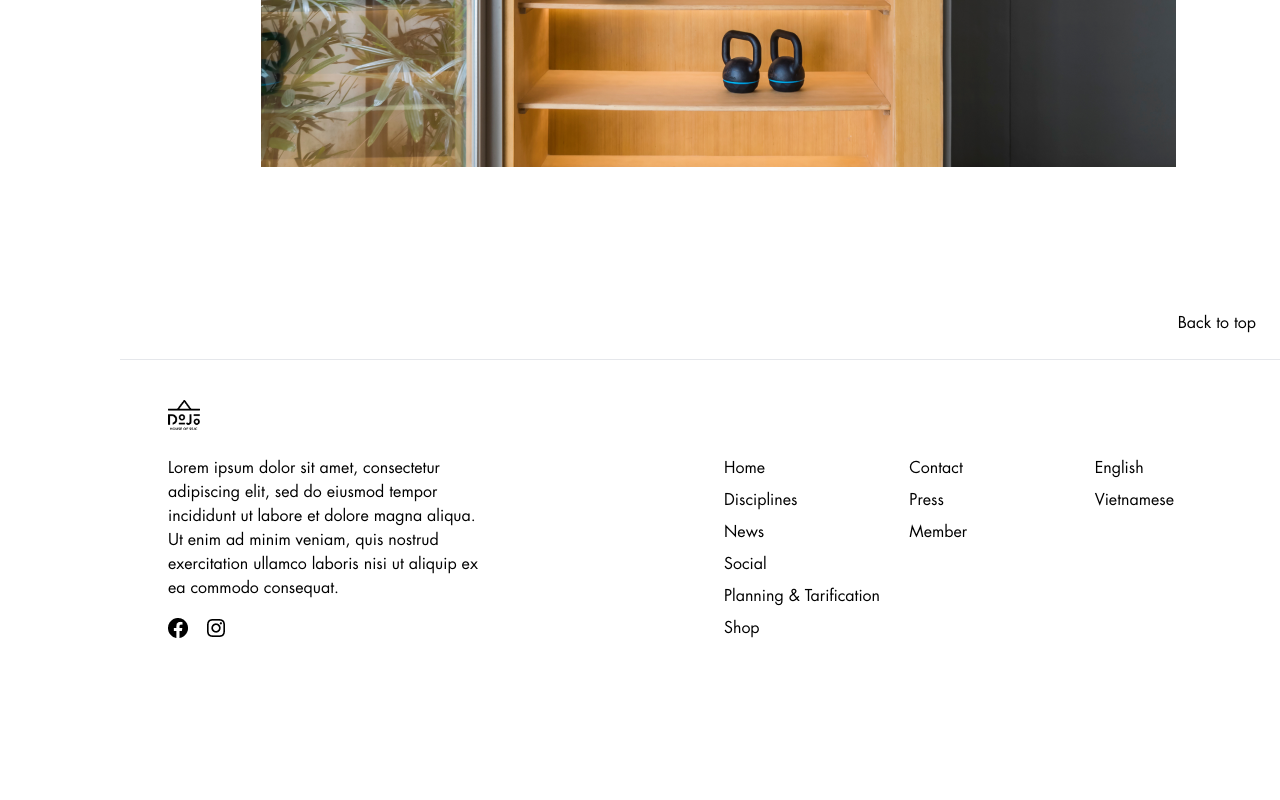
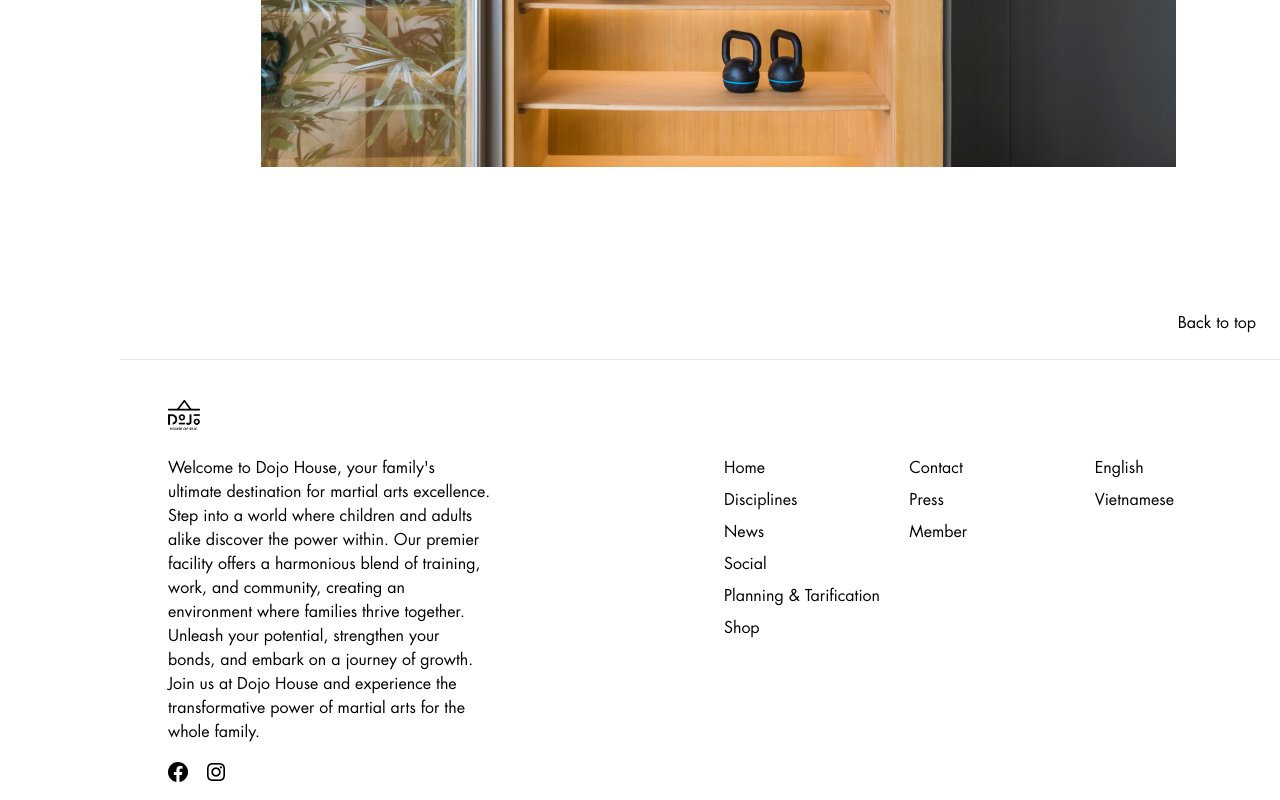
Before and after one commit to akpascalp/ssjc-site, a Vue app: page / in a window 1280 px wide. Shown: the part 9817-10617 px from the top of the page. Before the commit the page ends 10473 px from the top, so only its background shows below. Built offline with nearby package versions, Linux system fonts and the light colour scheme.

Commit message:
Update footer text

```diff
--- a/src/layouts/partials/Footer.vue
+++ b/src/layouts/partials/Footer.vue
@@ -12,9 +12,11 @@
       <div class="grid grid-cols-6 pt-6 text-[16px]">
         <div class="col-span-2 mr-12">
           <p>
-            Lorem ipsum dolor sit amet, consectetur adipiscing elit, sed do eiusmod tempor incididunt ut labore et dolore
-            magna aliqua. Ut enim ad minim veniam, quis nostrud exercitation ullamco laboris nisi ut aliquip ex ea commodo
-            consequat.
+            Welcome to Dojo House, your family's ultimate destination for martial arts excellence. Step into a world where
+            children and adults alike discover the power within. Our premier facility offers a harmonious blend of
+            training, work, and community, creating an environment where families thrive together. Unleash your potential,
+            strengthen your bonds, and embark on a journey of growth. Join us at Dojo House and experience the
+            transformative power of martial arts for the whole family.
           </p>
           <div class="flex gap-x-4 pt-4">
             <button>
```
